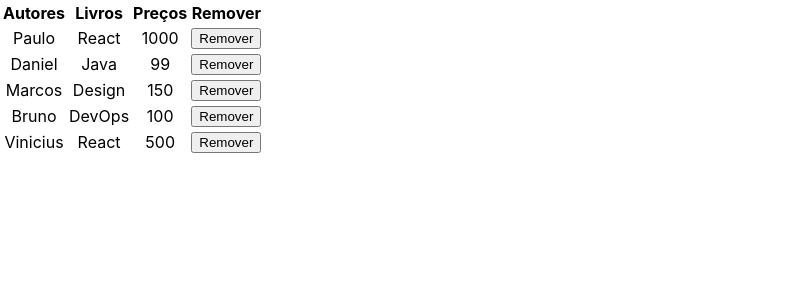
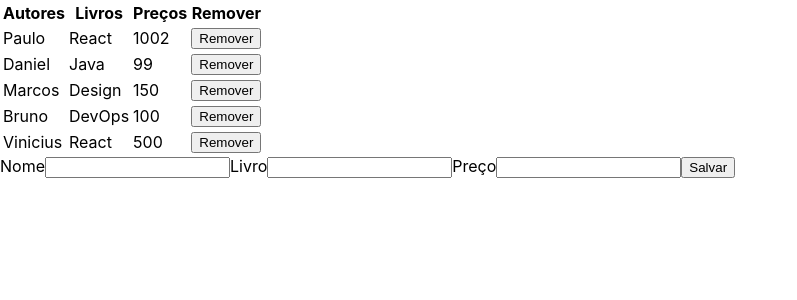
Before and after one commit to VLRTroll/Alura-React, a React (Create React App) app: page / in a window 1280 px wide. Shown: the top 300 px of the page, without its empty margins (0-797 px from the left). Built offline with nearby package versions, Linux system fonts and the light colour scheme.

Commit message:
Formulário de adição de autores inserido

```diff
--- a/src/App.js
+++ b/src/App.js
@@ -1,13 +1,16 @@
-import React from "react";
+import React, { Component } from "react";
 import "./App.css";
 import Tabela from "./components/Tabela";
+import Form from "./components/Formulario";
 
-function App() {
-  const autores = [
+class App extends Component {
+  //Sempre o 'state' é alterado, o componente é redesenhado na tela automaticamente
+  state = {
+    autores: [
       {
         nome: "Paulo",
         livro: "React",
-      preco: "1000"
+        preco: "1002"
       },
       {
         nome: "Daniel",
@@ -29,12 +32,26 @@ function App() {
         livro: "React",
         preco: "500"
       }
-  ];
+    ]
+  };
 
-  return (
-    <div className="App">
-      <Tabela content={autores} />
-    </div>
+  adicionaAutor = autor => {
+    this.setState({ autores: [...this.state.autores, autor] });
+  };
+
+  removeAutor = index => {
+    const { autores } = this.state;
+
+    this.setState({
+      autores: autores.filter((_, i) => index !== i)
+    });
+  };
+
+  render = () => (
+    <>
+      <Tabela content={this.state.autores} onremove={this.removeAutor} />
+      <Form onsubmit={this.adicionaAutor} />
+    </>
   );
 }
 
--- /dev/null
+++ b/src/components/Formulario.js
@@ -0,0 +1,54 @@
+import React, { Component } from "react";
+
+export default class Formulario extends Component {
+  constructor(props) {
+    super(props);
+
+    this.initialState = { nome: "", livro: "", preco: "" };
+    this.state = this.initialState;
+  }
+
+  handleInputChange = event => {
+    const { name, value } = event.target;
+    this.setState({ [name]: value });
+  };
+
+  handleSubmit = event => {
+    event.preventDefault(); //bloqueia o recarregamento da página
+    this.props.onsubmit(this.state);
+    this.setState(this.initialState);
+  };
+
+  render = () => (
+    <form onSubmit={this.handleSubmit}>
+      <label htmlFor="nome">Nome</label>
+      <input
+        id="nome"
+        type="text"
+        name="nome"
+        value={this.state.nome}
+        onChange={this.handleInputChange}
+      />
+
+      <label htmlFor="livro">Livro</label>
+      <input
+        id="livro"
+        type="text"
+        name="livro"
+        value={this.state.livro}
+        onChange={this.handleInputChange}
+      />
+
+      <label htmlFor="preco">Preço</label>
+      <input
+        id="preco"
+        type="text"
+        name="preco"
+        value={this.state.preco}
+        onChange={this.handleInputChange}
+      />
+
+      <button>Salvar</button>
+    </form>
+  );
+}
--- a/src/components/Tabela.js
+++ b/src/components/Tabela.js
@@ -13,7 +13,7 @@ const TableHead = () => {
   );
 };
 
-const TableBody = ({ content }) => {
+const TableBody = ({ content, onremove }) => {
   return (
     <tbody>
       {content.map(({ nome, livro, preco }, index) => (
@@ -22,7 +22,7 @@ const TableBody = ({ content }) => {
           <td>{livro}</td>
           <td>{preco}</td>
           <td>
-            <button>Remover</button>
+            <button onClick={() => onremove(index)}>Remover</button>
           </td>
         </tr>
       ))}
@@ -32,12 +32,12 @@ const TableBody = ({ content }) => {
 
 export default class Tabela extends Component {
   render() {
-    const { content } = this.props; //propriedade implicida que armazena as propriedades co componente
+    const { content, onremove } = this.props; //propriedade implicida que armazena as propriedades co componente
 
     return (
       <table>
         <TableHead />
-        <TableBody content={content} />
+        <TableBody content={content} onremove={onremove} />
       </table>
     );
   }
```
Lines whose indentation alone changed are shown as unchanged.
